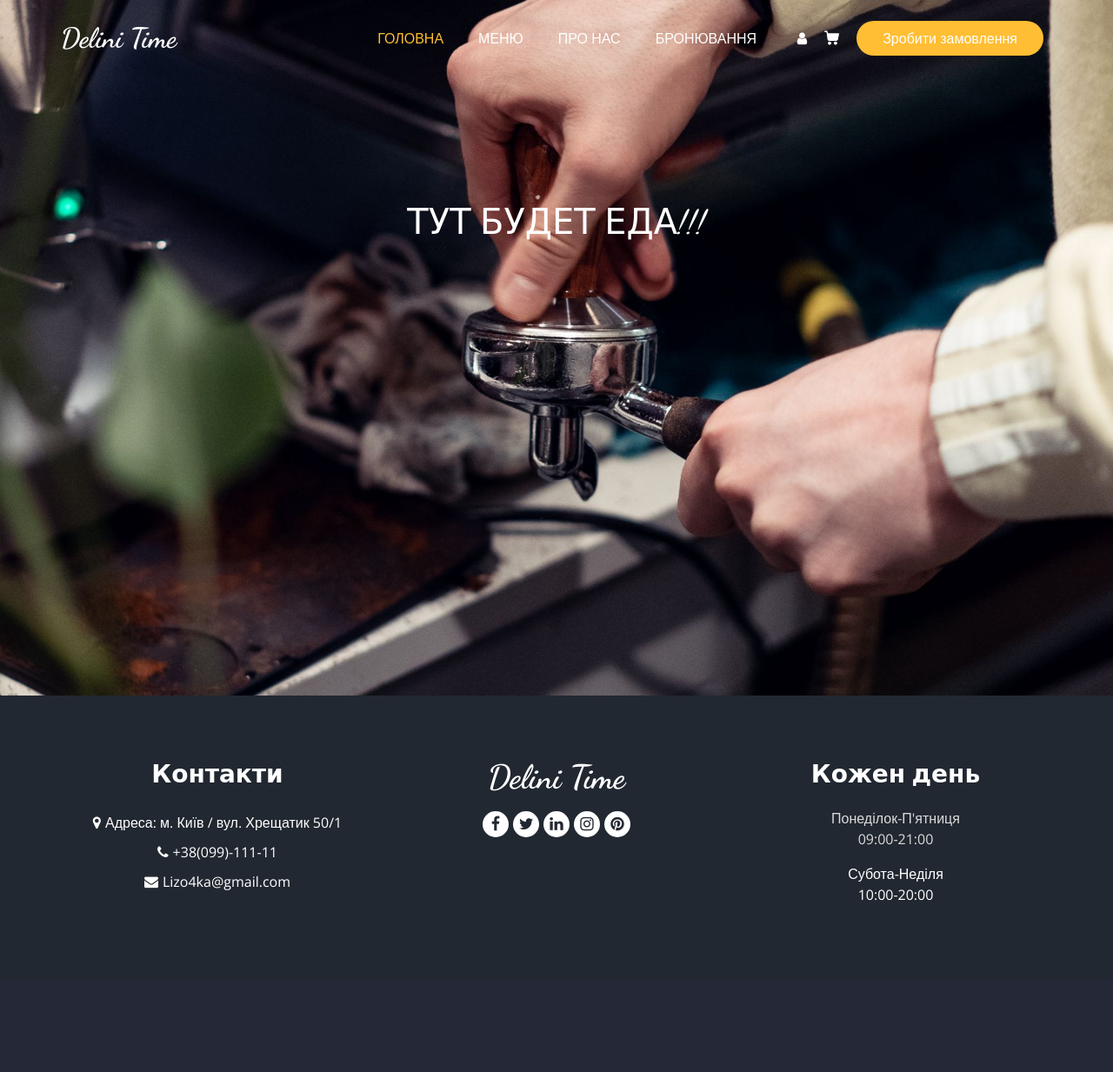
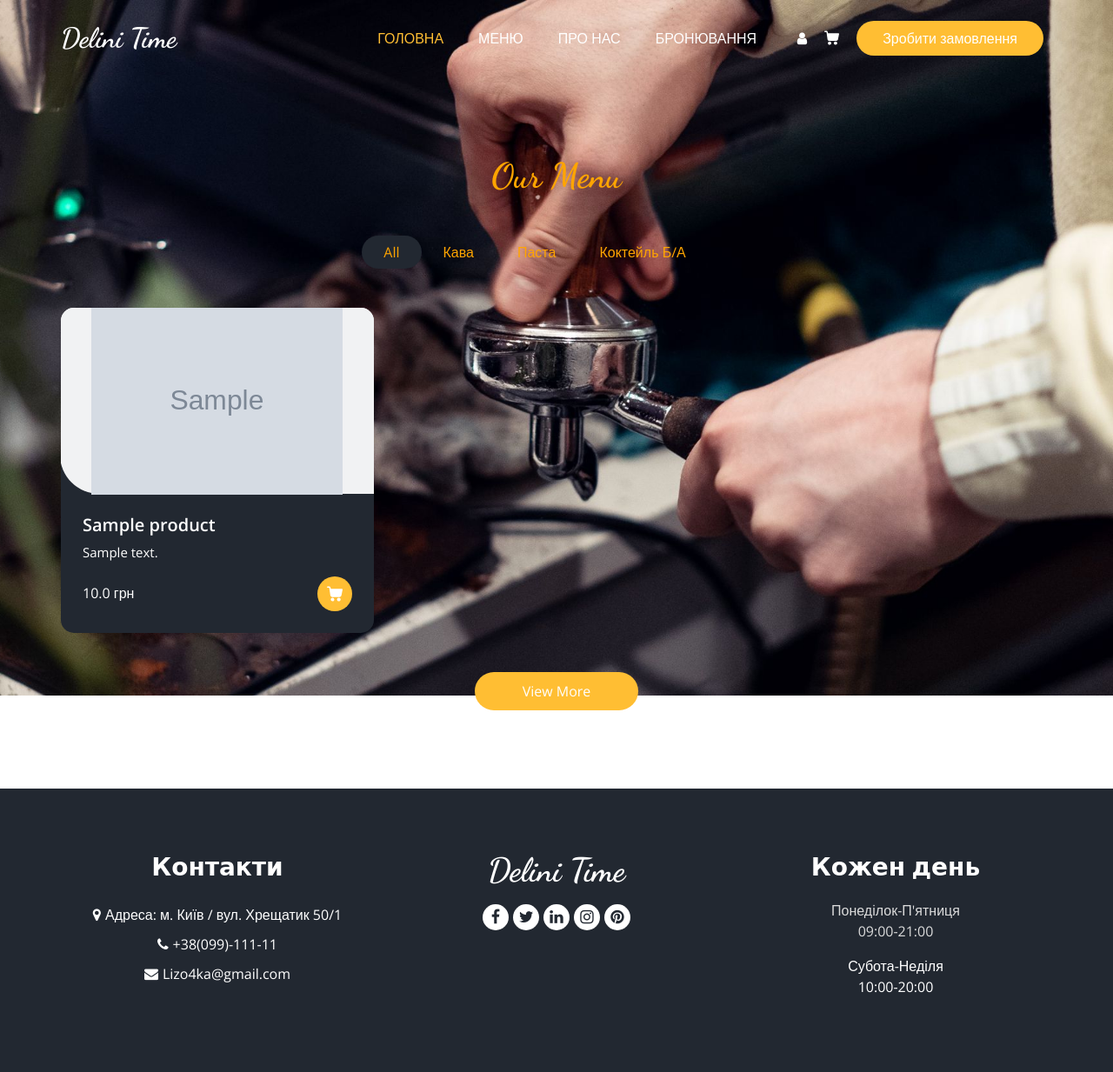
Before and after one commit to QertySX/DeliniTimeCafe, a Django app: page /menu/ in a window 1280 px wide. Shown: the whole page at 87% size. Before the commit the page ends 1036 px from the top, so only its background shows below. Run offline with Django 5.2, Linux system fonts and the light colour scheme; tables that the repository leaves empty hold one stand-in row (values such as "Sample post"); grey boxes marked "Sample" are stand-in pictures; some libraries are stand-ins or nearby versions.

Commit message:
Створено стороінку меню

```diff
--- a/root/templates/menu/menu.html
+++ b/root/templates/menu/menu.html
@@ -3,11 +3,75 @@
 {% load static %}
 
 {% block content %}
-<br>
-<br>
-<br>
-<br>
-<br>
-<br>
-<h1 style="color: white; text-align: center;"> ТУТ БУДЕТ ЕДА!!!</h1>
+  <!-- food section -->
+  <section class="food_section layout_padding">
+    <div class="container">
+      <div class="heading_container heading_center">
+        <h2 style="color: orange;">
+          Our Menu
+        </h2>
+      </div>
+
+      <ul class="filters_menu" style="color: orange;">
+        <li class="active" data-filter="*" style="color: orange;">All</li>
+        <li data-filter=".burger">Кава</li>
+        <li data-filter=".pizza">Паста</li>
+        <li data-filter=".pasta">Коктейль Б/А</li>
+        <li data-filter=".fries"></li>
+      </ul>
+
+      <div class="filters-content">
+        <div class="row grid">
+          {% for p in product %}
+            <div class="col-sm-6 col-lg-4 all pizza">
+              <div class="box">
+                <div class="menu section img-box">
+                  <img src="{{ p.photo.url }}" alt="{{ p.name }}" style="transform: scale(1.5 );">
+                </div>
+                <div class="detail-box">
+                  <h5>{{ p.name }}</h5>
+                  <p>{{ p.about }}</p>
+                  <div class="options">
+                    <h6>{{ p.price }} грн</h6>
+                    <a href="#">
+                      <!-- SVG корзины -->
+                      <svg version="1.1" id="Capa_1" xmlns="http://www.w3.org/2000/svg"
+                           xmlns:xlink="http://www.w3.org/1999/xlink" x="0px" y="0px"
+                           viewBox="0 0 456.029 456.029" style="enable-background:new 0 0 456.029 456.029;"
+                           xml:space="preserve" width="24" height="24">
+                        <path d="M345.6,338.862c-29.184,0-53.248,23.552-53.248,53.248
+                                c0,29.184,23.552,53.248,53.248,53.248
+                                c29.184,0,53.248-23.552,53.248-53.248
+                                C398.336,362.926,374.784,338.862,345.6,338.862z"/>
+                        <path d="M439.296,84.91c-1.024,0-2.56-0.512-4.096-0.512H112.64l-5.12-34.304
+                                C104.448,27.566,84.992,10.67,61.952,10.67H20.48
+                                C9.216,10.67,0,19.886,0,31.15c0,11.264,9.216,20.48,20.48,20.48h41.472
+                                c2.56,0,4.608,2.048,5.12,4.608l31.744,216.064
+                                c4.096,27.136,27.648,47.616,55.296,47.616h212.992
+                                c26.624,0,49.664-18.944,55.296-45.056l33.28-166.4
+                                C457.728,97.71,450.56,86.958,439.296,84.91z"/>
+                        <path d="M215.04,389.55c-1.024-28.16-24.576-50.688-52.736-50.688
+                                c-29.696,1.536-52.224,26.112-51.2,55.296
+                                c1.024,28.16,24.064,50.688,52.224,50.688h1.024
+                                C193.536,443.31,216.576,418.734,215.04,389.55z"/>
+                      </svg>
+                    </a>
+                  </div>
+                </div>
+              </div>
+            </div>
+          {% endfor %}
+        </div>
+      </div>
+
+      <div class="btn-box">
+        <a href="">
+          View More
+        </a>
+      </div>
+    </div>
+  </section>
+  <!-- end food section -->
+
+
 {% endblock %}
```
